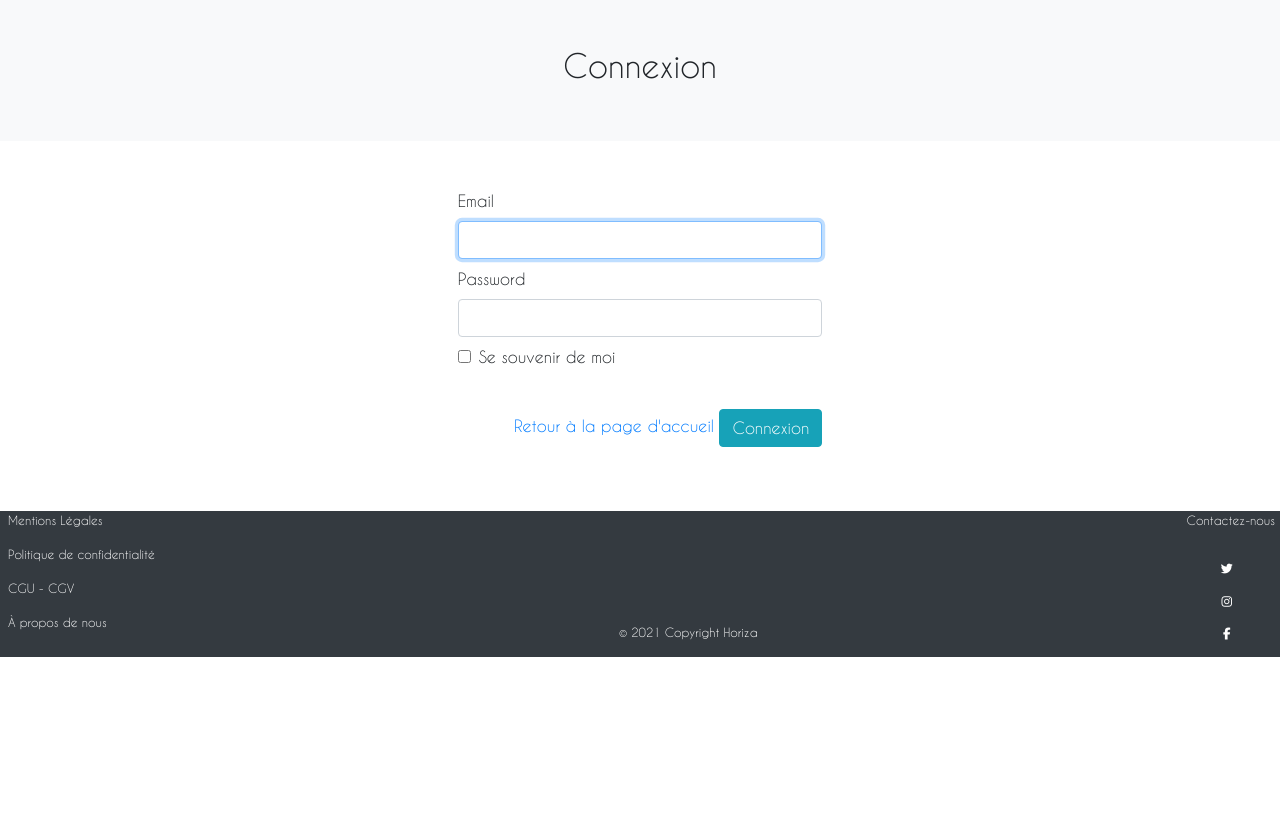
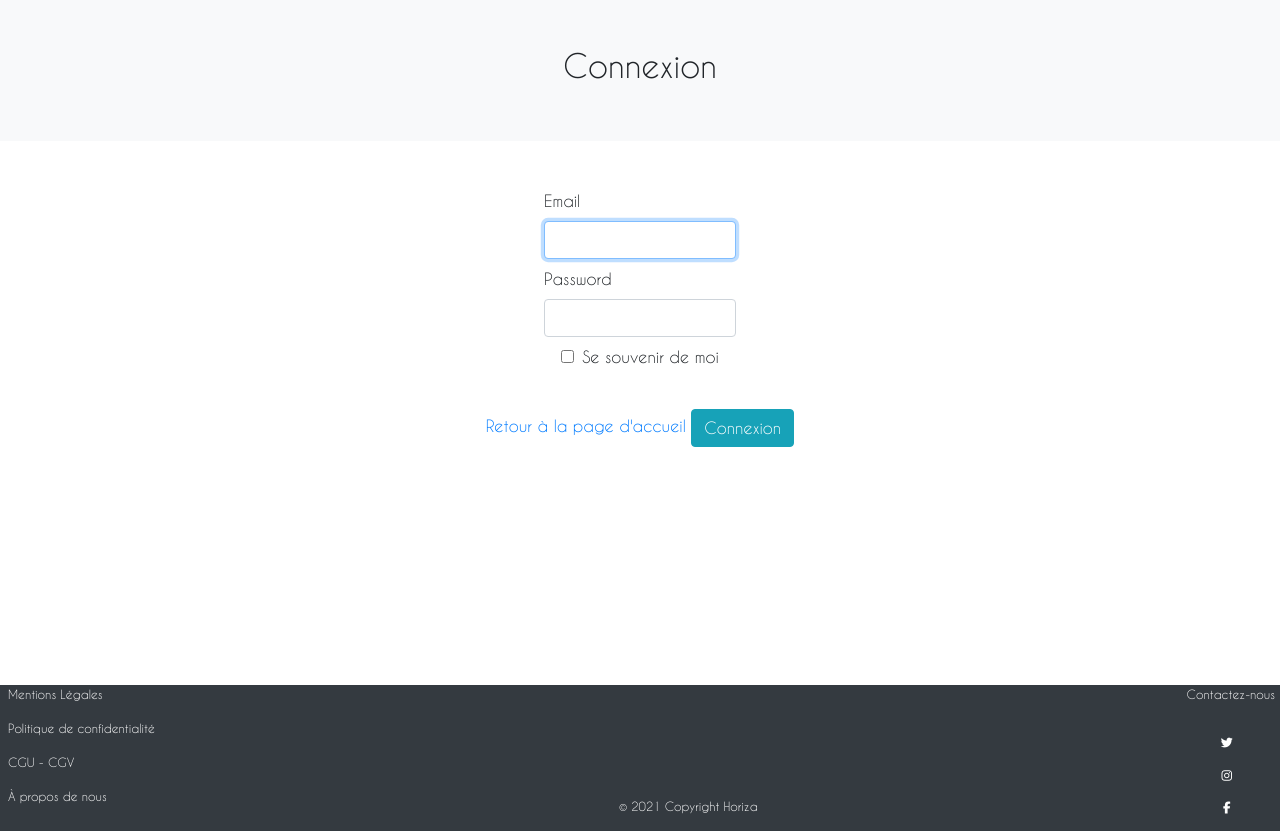
Before and after one commit to colinos10/horiza, a Symfony app: template templates/security/login.html.twig in a window 1280 px wide. Shown: the part 83-914 px from the top of the page. Before the commit the page ends 740 px from the top, so only its background shows below. Run offline with Twig, Linux system fonts and the light colour scheme; the template is opened without the code that fills it, so the values that code supplies are empty; some libraries are stand-ins or nearby versions; grey boxes are pictures that could not be loaded.

Commit message:
amelioration de login

```diff
--- a/public/css/styleRegister.css
+++ b/public/css/styleRegister.css
@@ -97,3 +97,22 @@
 
   }
   }
+
+
+
+
+  /******************************************** LOGIN **************************************** */
+
+.containeur-main-login{
+  min-height: 34em;
+}
+
+.input-login{
+  width: 12em;
+}
+
+.form-login{
+  display: flex;
+  flex-direction: column;
+  align-items: center;
+}
--- a/public/css/styleVehicules.css
+++ b/public/css/styleVehicules.css
@@ -42,3 +42,10 @@
     font-weight: bold;
     font-size: 17px;
 }
+
+.button-connection-proprio{
+    display: flex;
+    flex-direction: column;
+    justify-content: center;
+    align-items: center;
+}
--- a/templates/home/vehicule.html.twig
+++ b/templates/home/vehicule.html.twig
@@ -42,7 +42,9 @@
                 <p>Email : {{ vehicule.user.email }} </p>
             </div>
         {% else %}
-            <a href="{{ path('app_login') }}" type="button" class="btn btn-success">Se connecter pour contacter le propriétaire</a>
+            <div class="button-connection-proprio">
+                <a href="{{ path('app_login') }}" type="button" class="btn btn-success">Se connecter pour contacter le propriétaire</a>
+            </div>
         {% endif %}
 
 
--- a/templates/security/login.html.twig
+++ b/templates/security/login.html.twig
@@ -8,11 +8,11 @@
         <h2>Connexion</h2>
     </div>
 
-    <main class="container-fluid p-5">
+    <main class="container-fluid p-5 containeur-main-login">
 
         {# <h1 class="col-12 text-center my-3">Connexion</h1> #}
 
-        <form method="post" class="col-4 offset-4">
+        <form method="post" class="col-4 offset-4 form-login">
 
             {% if error %}
                 <div class="alert alert-danger">{{ error.messageKey|trans(error.messageData, 'security') }}</div>
@@ -24,12 +24,12 @@
                 </div>
             {% endif %} #}
 
-            <div>
+            <div class="input-login">
                 <label for="inputEmail">Email</label>
                 <input type="email" value="{{ last_username }}" name="email" id="inputEmail" class="form-control" required autofocus>
             </div>
 
-            <div class="my-2">
+            <div class="my-2 input-login">
                 <label for="inputPassword">Password</label>
                 <input type="password" name="password" id="inputPassword" class="form-control" required>
             </div>
```
